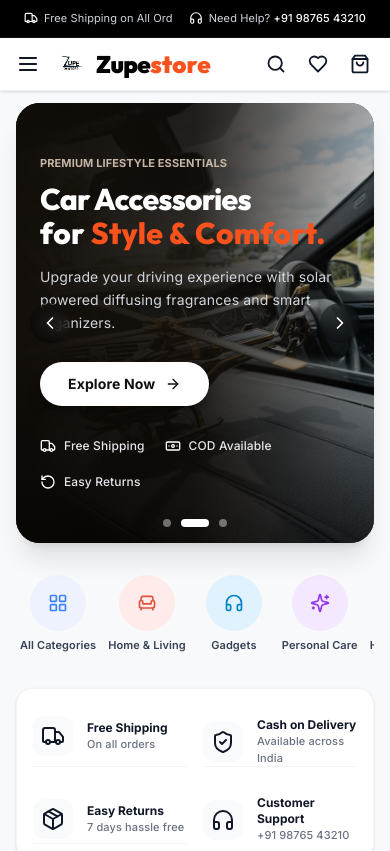
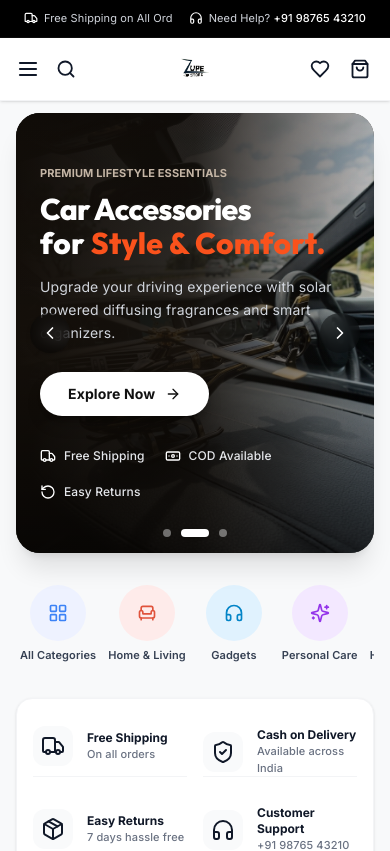
Before and after one commit to stibe-labs/zupe-store-ecommerce, a Next.js app: page / in a window 390 px wide. Shown: the top 851 px of the page. Built offline with nearby package versions, Linux system fonts and the light colour scheme.

Commit message:
Update mobile navbar: center logo, remove text, increase logo size, and place search next to hamburger

```diff
--- a/src/components/Navbar.tsx
+++ b/src/components/Navbar.tsx
@@ -132,9 +132,10 @@ function NavbarContent() {
     <header className="w-full bg-white border-b border-gray-100 sticky top-0 z-40 shadow-sm">
       {/* Main Header Row */}
       <div className="max-w-[1600px] mx-auto px-4 sm:px-6 py-2.5 sm:py-3">
-        {/* Mobile View Header (Exact match to reference mockup) */}
-        <div className="flex sm:hidden items-center justify-between">
-          <div className="flex items-center gap-3">
+        {/* Mobile View Header */}
+        <div className="flex sm:hidden items-center justify-between relative min-h-[42px]">
+          {/* Left: Hamburger Menu + Search Button */}
+          <div className="flex items-center gap-2">
             <button
               onClick={() => setMobileMenuOpen(true)}
               className="p-1 -ml-1 text-gray-900 hover:text-[#FA521C] transition-colors"
@@ -143,24 +144,6 @@ function NavbarContent() {
               <Menu className="w-6 h-6 stroke-[2.2]" />
             </button>
 
-            <Link href="/" className="flex items-center gap-2 flex-shrink-0">
-              <div className="relative w-8 h-8 sm:w-9 sm:h-9 flex items-center justify-center">
-                <Image
-                  src="/zupe-logo.png"
-                  alt="Zupe Store"
-                  width={36}
-                  height={36}
-                  className="object-contain"
-                  priority
-                />
-              </div>
-              <span className="font-display font-black text-2xl tracking-tight text-black flex items-center">
-                Zupe<span className="text-[#FA521C]">store</span>
-              </span>
-            </Link>
-          </div>
-
-          <div className="flex items-center gap-3.5">
             <button
               onClick={() => {
                 setMobileSearchOpen(!mobileSearchOpen);
@@ -171,7 +154,26 @@ function NavbarContent() {
             >
               <Search className="w-5 h-5 stroke-[2.2]" />
             </button>
+          </div>
 
+          {/* Center: Increased size Logo without 'Zupestore' text */}
+          <div className="absolute left-1/2 -translate-x-1/2 top-1/2 -translate-y-1/2 flex items-center justify-center">
+            <Link href="/" className="flex items-center justify-center" aria-label="Zupe Store">
+              <div className="relative w-10 h-10 flex items-center justify-center">
+                <Image
+                  src="/zupe-logo.png"
+                  alt="Zupe Store"
+                  width={44}
+                  height={44}
+                  className="object-contain w-full h-full"
+                  priority
+                />
+              </div>
+            </Link>
+          </div>
+
+          {/* Right: Wishlist + Cart */}
+          <div className="flex items-center gap-3">
             <Link
               href="/wishlist"
               className="relative p-1 text-gray-900 hover:text-[#FA521C] transition-colors"
```
